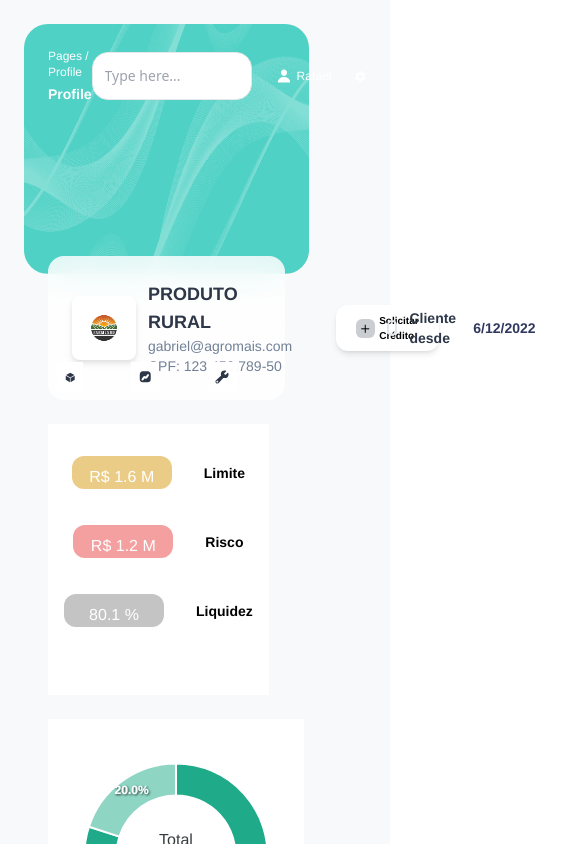
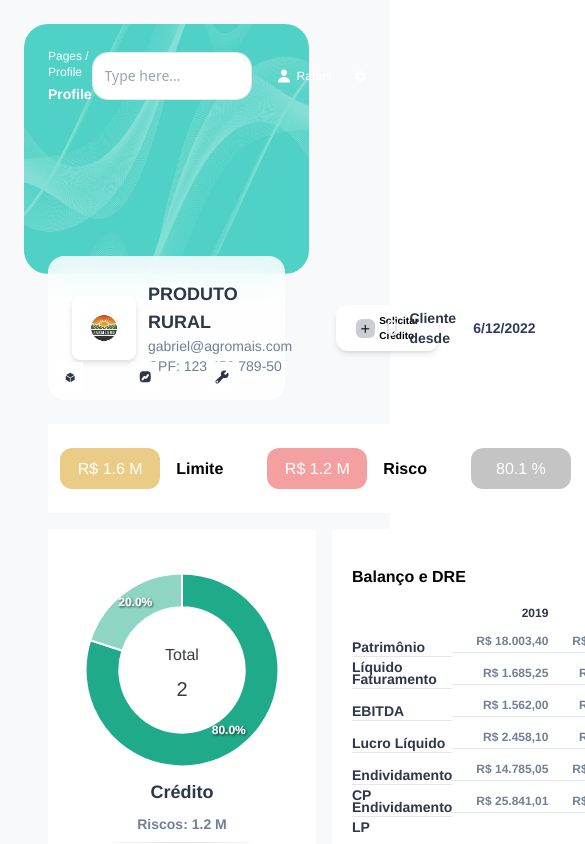
Before and after one commit to doubleyooz/react-chart-dashboard, a React (Create React App) app: page / in a window 390 px wide. Shown: the top 844 px of the page, 585 px wide, since content can reach past the window. Built offline with nearby package versions, Linux system fonts and the light colour scheme.

Commit message:
update: FirstSection 1024px transition

```diff
--- a/src/components/FirstSection.tsx
+++ b/src/components/FirstSection.tsx
@@ -11,16 +11,16 @@ interface Props {
 
 const Label: React.FC<Props> = ({ colour, value, description, percentage }) => {
     return (
-        <div className="flex flex-wrap-reverse md:flex-nowrap justify-center items-center gap-8 pb-9">
+        <div className="flex items-center gap-4 lg:gap-3 xl:gap-6 2xl:gap-8 py-6 px-3 lg:py-0 lg:pb-9">
             <div
-                className="px-2 pt-2 md:py-4 rounded-xl min-w-[100px] text-center "
+                className="px-1 2lg:px-2 py-2 md:py-4 rounded-xl min-w-[100px] text-center"
                 style={{ backgroundColor: colour }}
             >
                 <span className="text-white text-base xl:text-lg 2xl:text-xl ">
                     {percentage ? `${value} %` : `R$ ${value} M`}
                 </span>
             </div>
-            <span className="font-bold text-sm lg:text-base 2xl:text-lg">
+            <span className="font-bold text-base 2xl:text-lg">
                 {description}
             </span>
         </div>
@@ -29,7 +29,8 @@ const Label: React.FC<Props> = ({ colour, value, description, percentage }) => {
 
 const options: ApexOptions = {
     chart: {
-        width: '50%',
+        width: '100%',
+
     },
 
     colors: ['#1fab89', '#1fab8980'],
@@ -57,8 +58,8 @@ const FirstSection: React.FC<{}> = () => {
     const series_2 = [1.6, 1.2];
 
     return (
-        <div className="flex flex-wrap sm:flex-nowrap gap-6 px-6 ">
-            <div className="bg-white px-4 py-8">
+        <div className="flex flex-col lg:flex-row flex-wrap sm:flex-nowrap gap-4 lg:gap-2 2lg:gap-6 px-6 ">
+            <div className="flex flex-row lg:flex-col gap-5 bg-white justify-center items-center lg:items-baseline lg:py-8">
                 <Label
                     description="Limite"
                     value={series_2[0]}
@@ -76,9 +77,9 @@ const FirstSection: React.FC<{}> = () => {
                     percentage={true}
                 />
             </div>
-
-            <div className="bg-white py-9 px-2">
-                <div className="min-w-[240px]">
+            <div className='flex gap-4 lg:gap-2 2lg:gap-6'>
+                <div className="bg-white py-9 px-2 lg:px-1">
+                    <div className="min-w-[180px] md:min-w-[200px] xl:min-w-[240px]">
                         <ReactApexChart
                             options={options}
                             series={series}
@@ -87,7 +88,9 @@ const FirstSection: React.FC<{}> = () => {
                     </div>
 
                     <div className="flex flex-col text-center justify-center text-lg gap-2">
-                    <span className="text-skin-solid font-bold">Crédito</span>
+                        <span className="text-skin-solid font-bold">
+                            Crédito
+                        </span>
                         <span className="text-skin-mild font-bold text-sm">
                             Riscos: {series_2[1]} M
                         </span>
@@ -100,6 +103,7 @@ const FirstSection: React.FC<{}> = () => {
 
                 <SpreadSheet title={'Balanço e DRE'} />
             </div>
+        </div>
     );
 };
 
```
Lines whose indentation alone changed are shown as unchanged.
